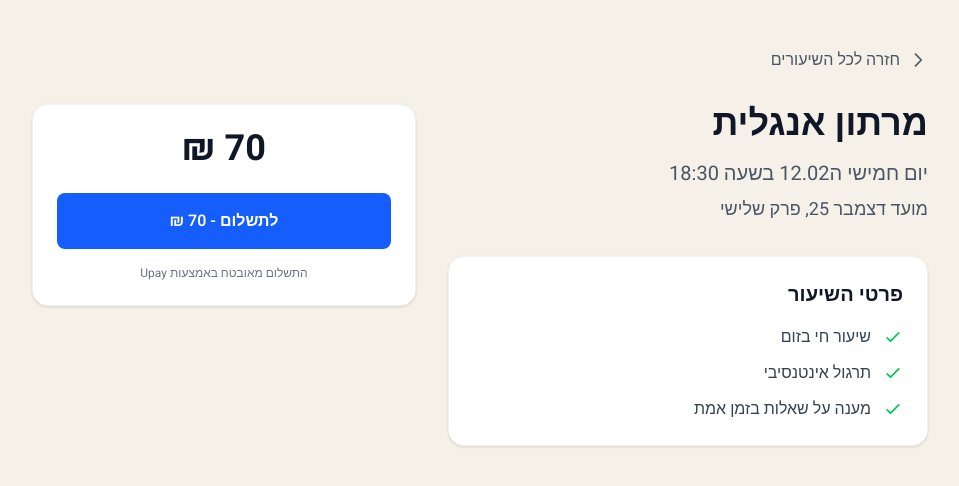
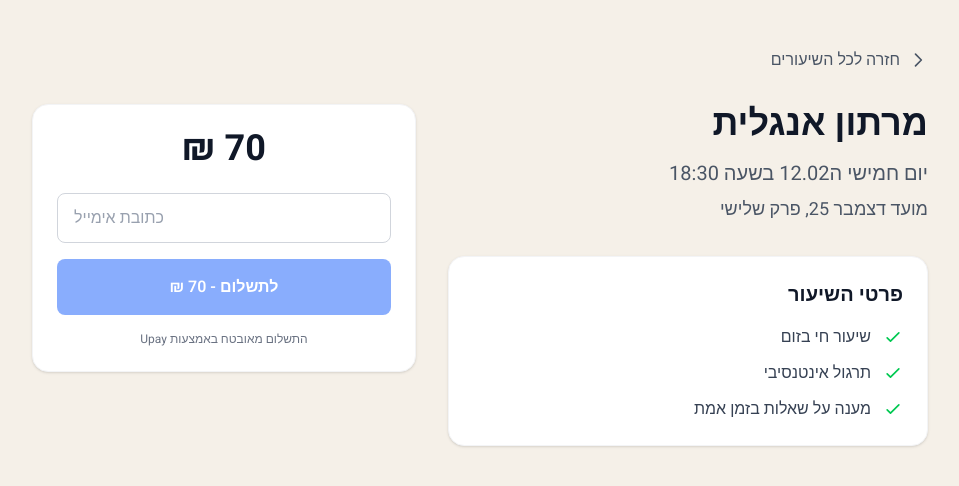
Before and after one commit to talpasco/marathon-lessons, a Next.js app: page /lesson/marathon-english-1 in a window 1280 px wide. Shown: the top 486 px of the page, without its empty margins (290-1249 px from the left). Built offline with nearby package versions, Linux system fonts and the light colour scheme.

Commit message:
Add email input before payment - use for Upay form and lesson email
Co-Authored-By: Claude Opus 4.6 <noreply@anthropic.com>

```diff
--- a/src/components/PurchaseSection.tsx
+++ b/src/components/PurchaseSection.tsx
@@ -22,9 +22,22 @@ export default function PurchaseSection({
   zoomLink,
 }: PurchaseSectionProps) {
   const [showPaymentModal, setShowPaymentModal] = useState(false);
+  const [email, setEmail] = useState("");
   const formRef = useRef<HTMLFormElement>(null);
+  const emailInputRef = useRef<HTMLInputElement>(null);
 
   const handlePayment = () => {
+    if (!email || !email.includes("@")) {
+      emailInputRef.current?.focus();
+      return;
+    }
+
+    // Set email in the hidden Upay form
+    const emailField = formRef.current?.querySelector('input[name="email"]') as HTMLInputElement;
+    if (emailField) {
+      emailField.value = email;
+    }
+
     // Show modal
     setShowPaymentModal(true);
 
@@ -52,7 +65,7 @@ export default function PurchaseSection({
             method: "POST",
             headers: { "Content-Type": "application/json" },
             body: JSON.stringify({
-              email: "roeedo@gmail.com",
+              email,
               lessonTitle,
               lessonDate,
               lessonTime,
@@ -68,7 +81,7 @@ export default function PurchaseSection({
     };
     window.addEventListener("message", handleMessage);
     return () => window.removeEventListener("message", handleMessage);
-  }, [lessonTitle, lessonDate, lessonTime, zoomLink]);
+  }, [email, lessonTitle, lessonDate, lessonTime, zoomLink]);
 
   if (!upayLink) {
     return (
@@ -85,10 +98,24 @@ export default function PurchaseSection({
           <span className="text-4xl font-bold text-gray-900">{price} ₪</span>
         </div>
 
+        {/* Email Input */}
+        <div className="mb-4">
+          <input
+            ref={emailInputRef}
+            type="email"
+            dir="ltr"
+            placeholder="כתובת אימייל"
+            value={email}
+            onChange={(e) => setEmail(e.target.value)}
+            className="w-full px-4 py-3 rounded-lg border border-gray-300 text-gray-900 placeholder-gray-400 focus:outline-none focus:ring-2 focus:ring-blue-500 focus:border-transparent"
+          />
+        </div>
+
         {/* Payment Button */}
         <button
           onClick={handlePayment}
-          className="block w-full py-4 px-6 rounded-lg font-semibold text-white text-center bg-blue-600 hover:bg-blue-700 transition-colors"
+          className="block w-full py-4 px-6 rounded-lg font-semibold text-white text-center bg-blue-600 hover:bg-blue-700 transition-colors disabled:opacity-50 disabled:cursor-not-allowed"
+          disabled={!email || !email.includes("@")}
         >
           לתשלום - {price} ₪
         </button>
```
